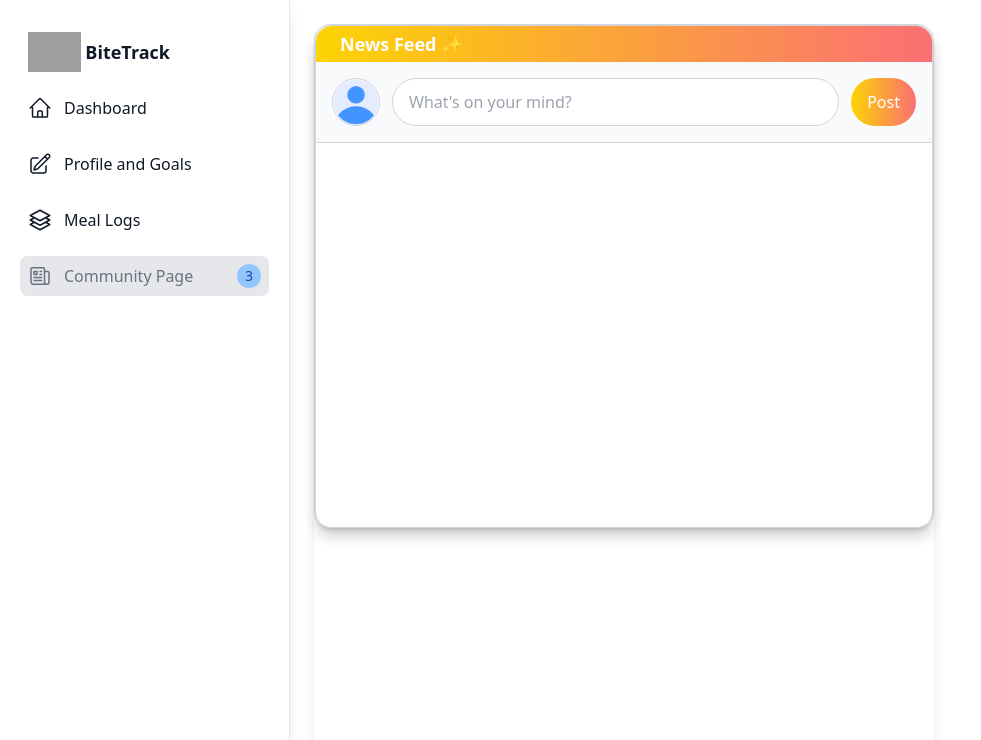
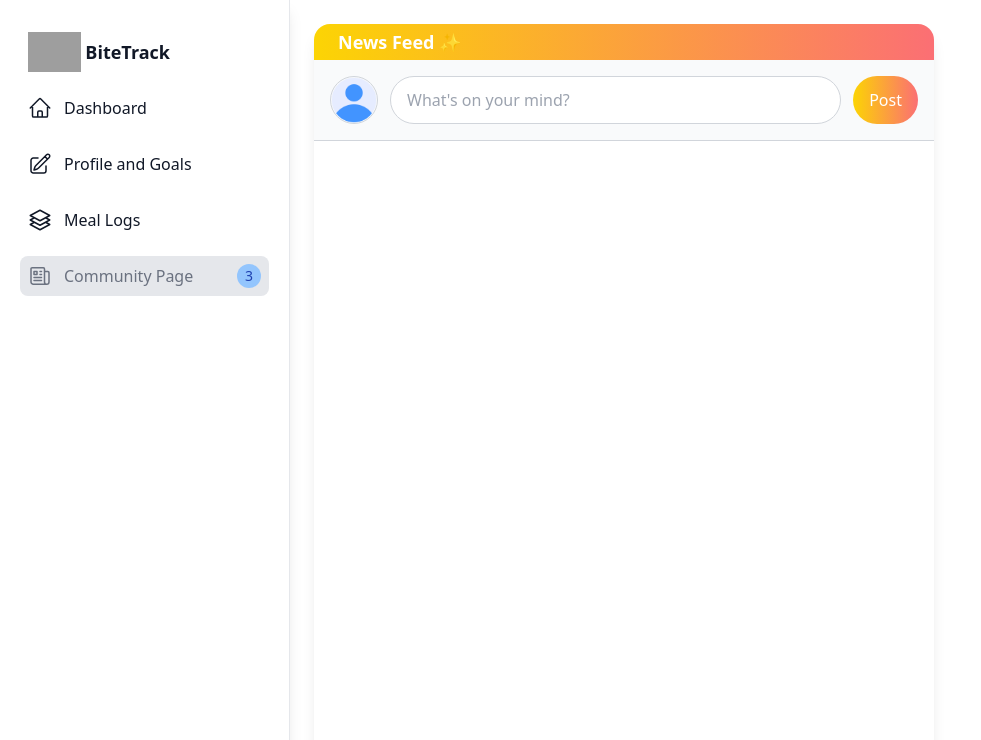
Before and after one commit to mibiji224/BiteTrack_Final, a PHP site: page /sns.php in a window 1280 px wide. Shown: the top 740 px of the page, without its empty margins (0-981 px from the left). Run offline with PHP 8.4, Linux system fonts and the light colour scheme; the visitor is signed in with stand-in values (Sample User, id 1); data that the repository does not hold is empty; some libraries are stand-ins or nearby versions; grey boxes are pictures that could not be loaded.

Commit message:
updated sns

```diff
--- a/sns.php
+++ b/sns.php
@@ -72,8 +72,7 @@ while ($row = $result->fetch_assoc()) {
                     <div class="grid grid-cols-1 md:grid-cols-3 gap-6 h-full w-screen max-w-full flex-1">
                         <div class="col-span-2 w-full bg-white rounded-2xl flex flex-col h-full min-h-[80vh] shadow-lg ">
                             <div class="col-span-12">
-                                <div class="rounded-2xl border border-gray-300 bg-white shadow-lg">
-                                    <div class="rounded-2xl border border-gray-300 bg-white shadow-lg w-full max-w-2xl">
+
                                 <!-- Header -->
                                 <div class="bg-gradient-to-r from-[#FCD404] to-[#FB6F74] text-white text-lg font-semibold py-1 px-6 rounded-t-2xl">
                                     News Feed ✨
@@ -93,7 +92,7 @@ while ($row = $result->fetch_assoc()) {
                                 </div>
 
                                 <!-- News Feed (Posts Load Here) -->
-                                        <div id="news-feed" class="relative h-96 overflow-y-auto p-2 space-y-6 scrollbar-thin scrollbar-thumb-gray-400 scrollbar-track-gray-200 flex-1">
+                                <div id="news-feed" class="relative h-screen overflow-y-auto p-2 space-y-6 scrollbar-thin scrollbar-thumb-gray-400 scrollbar-track-gray-200 flex-1">
                                     <?php foreach ($posts as $post): ?>
                                         <div class="bg-white p-4 rounded-xl border border-gray-200 shadow-sm">
                                             <div class="flex items-center space-x-3">
@@ -110,8 +109,6 @@ while ($row = $result->fetch_assoc()) {
                             </div>
 
 
-                                </div>
-                            </div>
 
 
                         </div>
```
Lines whose indentation alone changed are shown as unchanged.
